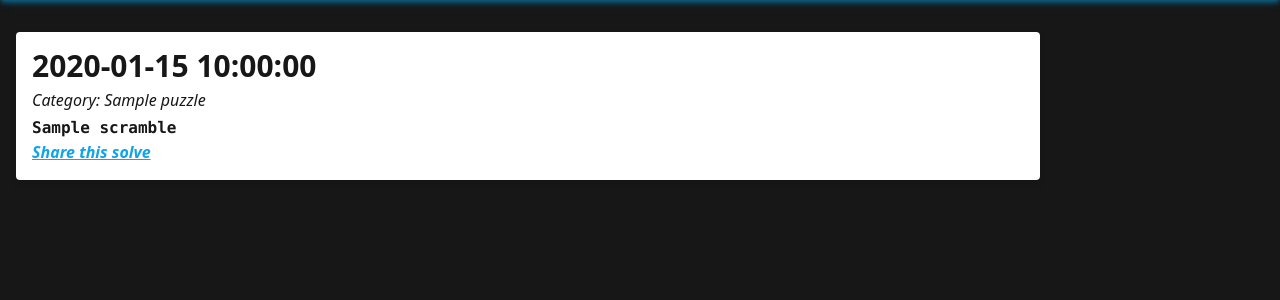
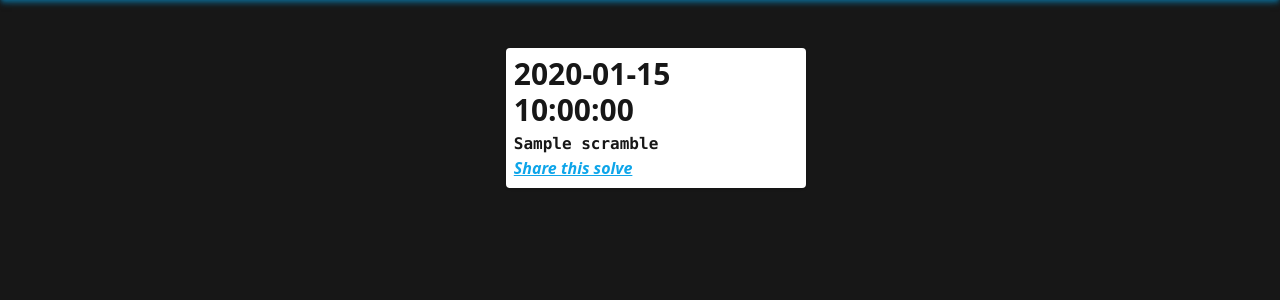
Before and after one commit to MrFellox/flimsy-timer, a Flask app: template flimsy_timer/templates/solves.html in a window 1280 px wide. Shown: the part 88-388 px from the top of the page. Run offline with Flask 2, Linux system fonts and the light colour scheme; the visitor is signed in with stand-in values (Sample User, id 1); the template is opened without the code that fills it: most values are stand-ins (such as "Sample title", 1, 10 or a date in 2020).

Commit message:
Solves are shown better. TODO show solve data on different route

```diff
--- a/flimsy_timer/routes.py
+++ b/flimsy_timer/routes.py
@@ -99,9 +99,15 @@ def index():
     return render_template('index.html', scramble = gen333scramble())
 
 
-@app.route('/solves')
+@app.route('/solves/<solve_id>')
+@app.route('/solves', defaults = {'solve_id': None})
 @login_required
-def solves():
+def solves(solve_id: None):
+
+    if solve_id != None:
+        return render_template('solveData.html')
+
+
     # Filter user solves
 
     solves_docs = db.collection('solves').where('owner', '==', current_user.id).get()
--- /dev/null
+++ b/flimsy_timer/templates/solveData.html
@@ -0,0 +1 @@
+Hello mundo
--- a/flimsy_timer/templates/solves.html
+++ b/flimsy_timer/templates/solves.html
@@ -10,24 +10,33 @@ Flimsy Timer | Solves
 
 {% block content %}
 
-<div class="container content-center mt-8 ml-4">
+<div class="container flex flex-col items-center w-screen content-center gap-4 justify-betweeen mt-8 ml-4">
     {% for solve in solves %}
 
-    <div class='w-4/5 h-fit bg-white drop-shadow-md rounded'>
-        <div class='items-center p-4'>
-            <h1 class='text-3xl font-extrabold subpixel-antialiased text-neutral-900'>{{ solve.solve_time }}</h1>
-            <p class='mt-1 italic text-md text-neutral-900'>Category: {{ solve.puzzle }}</p>
-            <p class='mt-1 font-mono font-bold text-md text-neutral-900'>{{ solve.scramble }}</p>
+    <a href="{{ url_for('solves', solve_id=solve.id) }}">
+        <div class='break-normal flex hover:cursor-pointer content-center w-fit h-max bg-white rounded shadow'>
 
-            <a href='{{ url_for("shared_solve", solve_id = solve.id) }}'
-                class='mt-2 italic text-md text-sky-500 font-bold underline'>Share this solve</a>
+            <div class='w-4/5 h-fit items-center p-2 '>
+                <h1 class='text-3xl font-extrabold subpixel-antialiased text-neutral-900'>{{ solve.solve_time }}</h1>
+
+                {% if solve.puzzle == '333' %}
+                <p class='mt-1 font-mono font-bold w-fit h-fit text-md text-white bg-neutral-900 px-3 rounded-full'>3x3
+                </p>
+                {% endif %}
+                <p class='break-normal flex-nowrap mt-1 font-mono font-bold text-md text-neutral-900'>{{
+                    solve.scramble }}
+                </p>
 
 
-            <scramble-display class='mt-4' scramble="{{ solve.scramble }}"></scramble-display>
-        </div>
+                <a href='{{ url_for("shared_solve", solve_id = solve.id) }}'
+                    class='mt-2 italic text-md text-sky-500 font-bold underline'>Share this solve</a>
 
 
+                <!-- <scramble-display class='mt-4' scramble="{{ solve.scramble }}"></scramble-display> -->
+            </div>
+
+        </div>
         {% endfor %}
-    </div>
+    </a>
 </div>
 {% endblock %}
```
Also changed, not shown: flimsy_timer/static/css/main.css.
